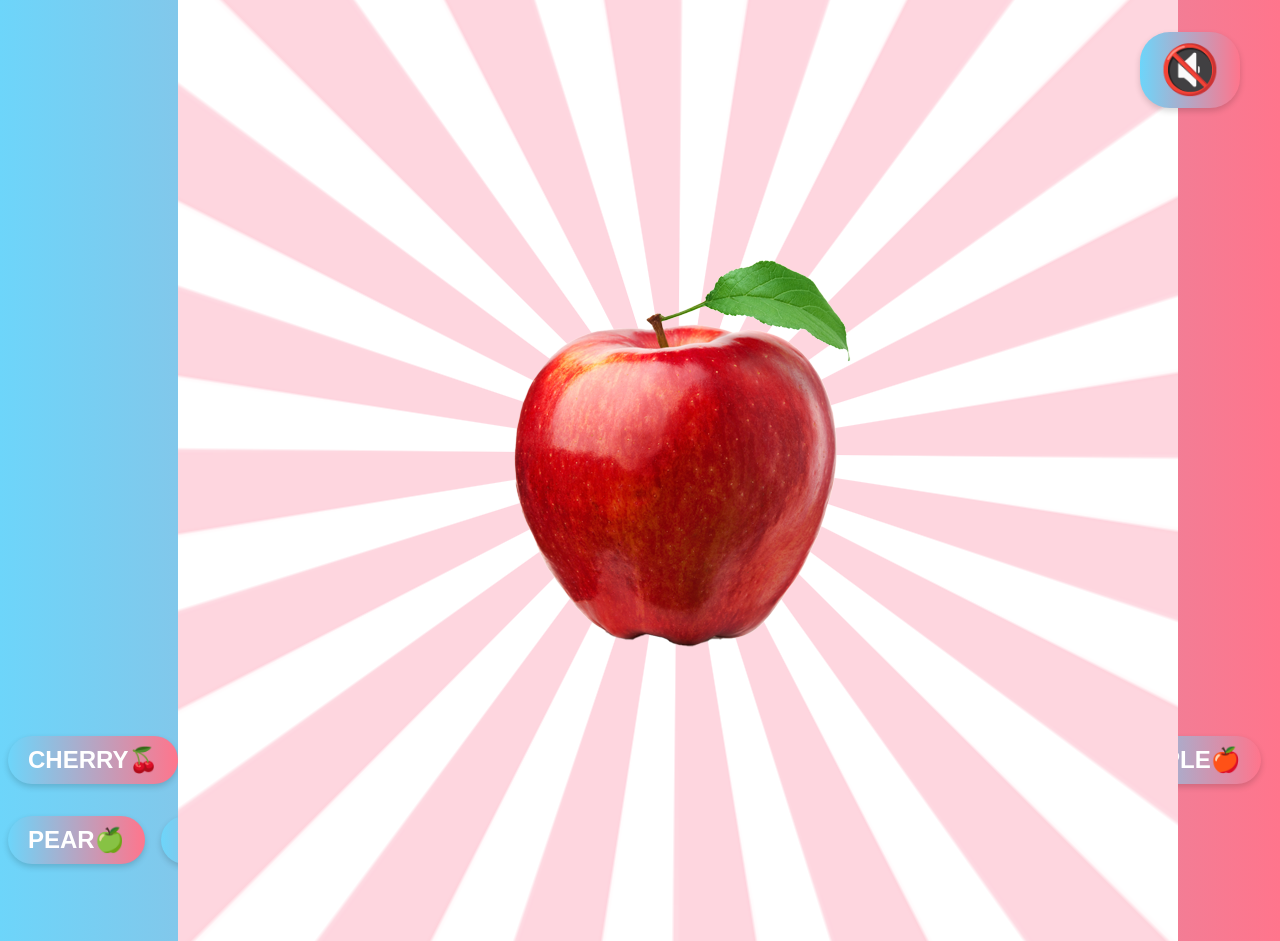
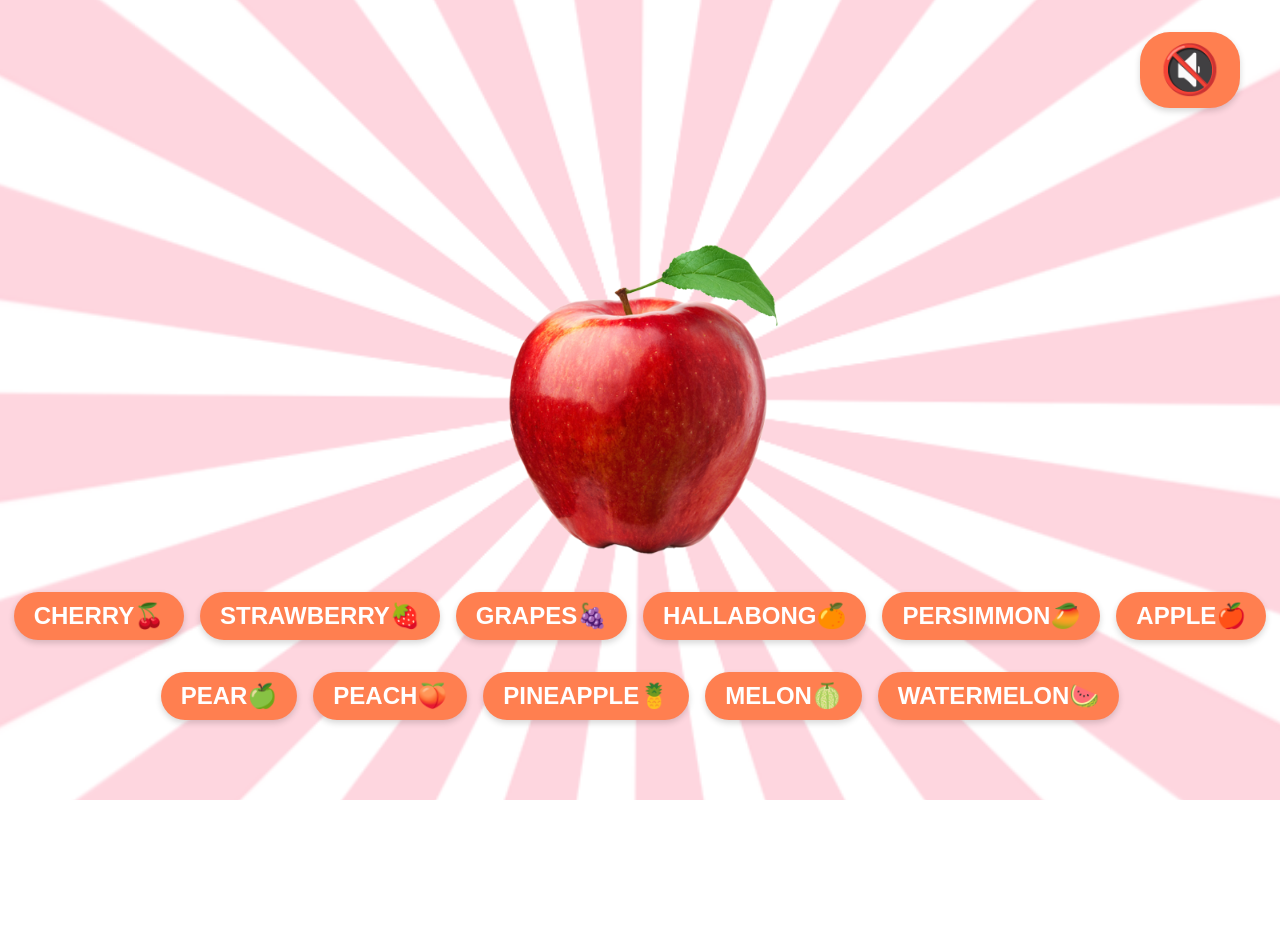
Before and after one commit to SumSumCorn/Fruit-Showcase, a plain HTML site: page index.html in a window 1280 px wide. Shown: the top 941 px of the page. After the commit the page ends 800 px from the top, so only its background shows below. Drawn offline with nearby package versions, Linux system fonts and the light colour scheme; a web font is replaced by a local one.

Commit message:
fix: 사진 요소 밖으로 나오는 버그 수정

```diff
--- a/styles.css
+++ b/styles.css
@@ -2,14 +2,10 @@
 
 body,
 html {
-  height: 100%;
+  height: 100svh;
   margin: 0;
+  padding: 0;
   font-family: 'Rubik Burned', Arial, sans-serif;
-  display: flex;
-  flex-direction: column;
-  justify-content: center;
-  align-items: center;
-  /* background: url('assets/centerpoint.png'); */
 }
 * {
   box-sizing: border-box;
@@ -25,85 +21,82 @@ body {
   justify-content: center;
   align-items: center;
   flex-direction: column;
-  background-image: linear-gradient(
+  /* background-image: linear-gradient(
     to right,
     #6dd5fa,
     #ff758c
-  ); /* Gradient background */
+  ); Gradient background
+  background-repeat: no-repeat; */
 }
 .container {
-  margin: auto;
-  text-align: center;
-  width: 80%;
-  height: 100svh;
-  max-width: 1200px;
+  width: 100%;
+  height: 100%;
+  /* max-width: 1200px; */
 }
 
 #fruit-container {
   position: relative;
-  width: 1100px;
-  height: 1100px;
+  width: 100%;
+  height: 100%;
   margin: 0 auto;
   padding: 2rem;
   overflow: hidden;
-  /* height: calc(width); */
-  margin-bottom: 20px;
-  /* overflow: hidden; */
-  /* animation: rotate 10s infinite linear; */
-  /* background: url('assets/centerpoint.png'); */
 }
-
-/* #fruit-container img {
-  width: 100%;
-  height: auto;
-  border-radius: 50%;
-  box-shadow: 0 0 20px yellow;
-  position: absolute;
-  top: 0;
-  left: 0;
-} */
 
 .main-img {
   position: absolute;
   inset: 50%;
   translate: -50% -50%;
-  width: 1000px;
-  height: auto;
+  width: 800px;
+  height: 800px;
 }
-
 .img-background {
   animation: rotate 10s linear infinite;
   transform-origin: 50% 50%;
+  width: calc(max(100vw, 100vh) * 1.5);
+  height: calc(max(100vw, 100vh) * 1.5);
 }
 @keyframes rotate {
   100% {
     transform: rotate(360deg);
   }
-  /* from {
-    transform: rotate(0deg);
+}
+
+#main-fruit:hover {
+  animation: shake 0.5s ease;
+  animation-iteration-count: infinite;
+  /* opacity: 0.9; */
+}
+@keyframes shake {
+  0%,
+  100% {
+    transform: rotate(0);
   }
-  to {
-    transform: rotate(360deg);
-  } */
+  25% {
+    transform: rotate(10deg);
+  }
+  75% {
+    transform: rotate(-10deg);
+  }
 }
+
 #button-container {
+  position: absolute;
   width: 100%;
+  bottom: 0;
+  height: auto;
   display: flex;
-  /* justify-content: space-between; */
+  justify-content: center;
   align-items: center;
   flex-wrap: wrap;
-  margin: 1rem 0;
+  margin-bottom: 4rem;
 }
 
 .fruit-select {
   margin: 1rem 0.5rem;
   padding: 10px 20px;
   border: none;
-  background-image: linear-gradient(
-    to right,
-    #6dd5fa,
-    #ff758c
-  ); /* Gradient background */
+  background-color: coral;
   color: white; /* White text color */
   text-transform: uppercase; /* Uppercase text */
   font-size: 1.5rem;
@@ -113,6 +106,9 @@ body {
   cursor: pointer; /* Pointer cursor on hover */
   outline: none; /* Remove outline */
   transition: transform 0.2s ease-in-out, box-shadow 0.2s ease-in-out; /* Smooth transition for hover effects */
+  @media screen and (max-width: 768px) {
+    font-size: 1rem;
+  }
 }
 
 .fruit-select:hover {
@@ -124,27 +120,13 @@ body {
   transform: translateY(1px); /* Slightly lower the button */
   box-shadow: 0 2px 5px rgba(0, 0, 0, 0.2); /* Decrease shadow size */
 }
-.toggle-button {
-  padding: 10px 20px;
-  border: 2px solid #4caf50; /* Green border */
-  background-color: #f8f8f8; /* Light grey background */
-  color: #4caf50; /* Green text */
-  text-transform: uppercase; /* Uppercase text */
-  font-weight: bold; /* Bold font */
-  border-radius: 5px; /* Slightly rounded corners */
-  cursor: pointer; /* Pointer cursor on hover */
-  outline: none; /* Remove outline */
-  transition: background-color 0.2s, color 0.2s; /* Smooth transition for hover effects */
-}
-
-.toggle-button:hover {
-  background-color: #4caf50; /* Green background */
-  color: white; /* White text */
-}
 
 #music-button {
   font-size: 3rem;
   position: fixed;
   top: 1rem;
   right: 2rem;
+  @media screen and (max-width: 768px) {
+    font-size: 1.5rem;
+  }
 }
```
